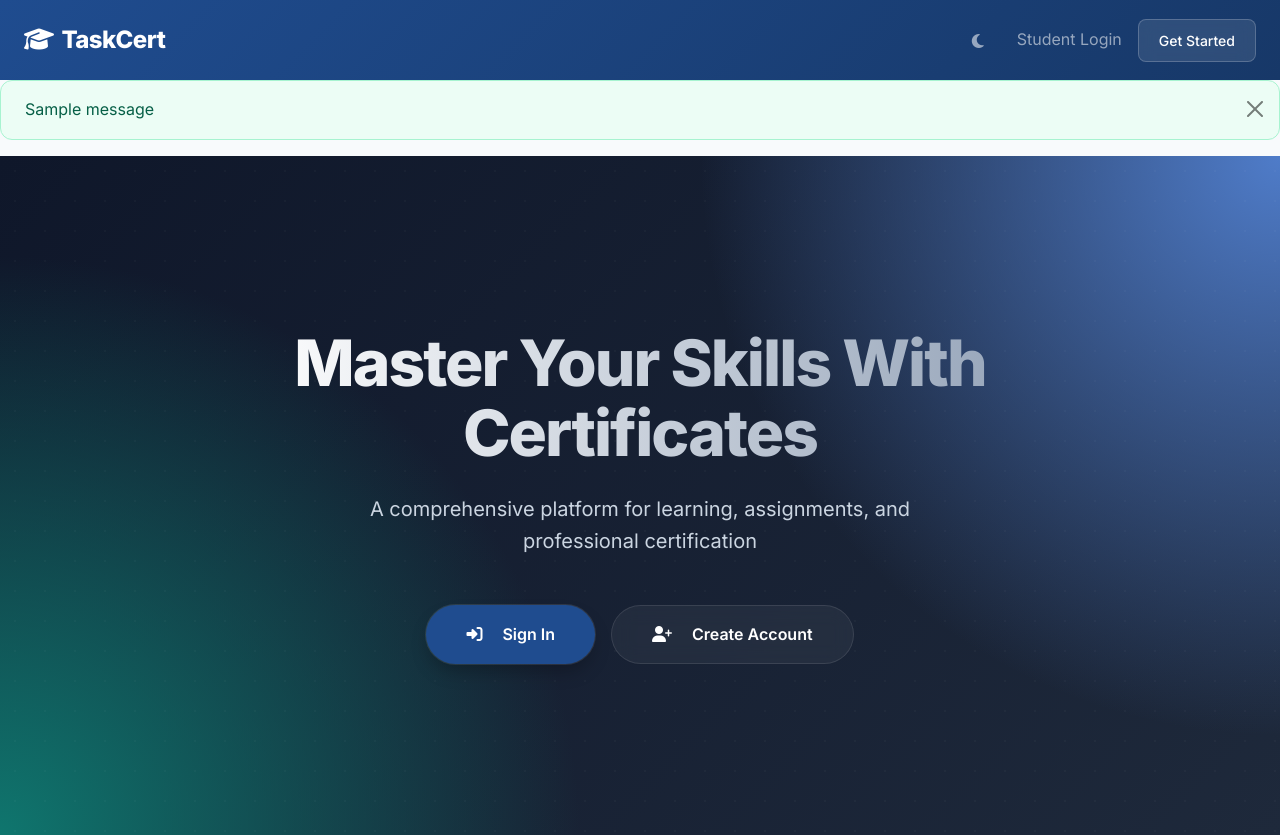
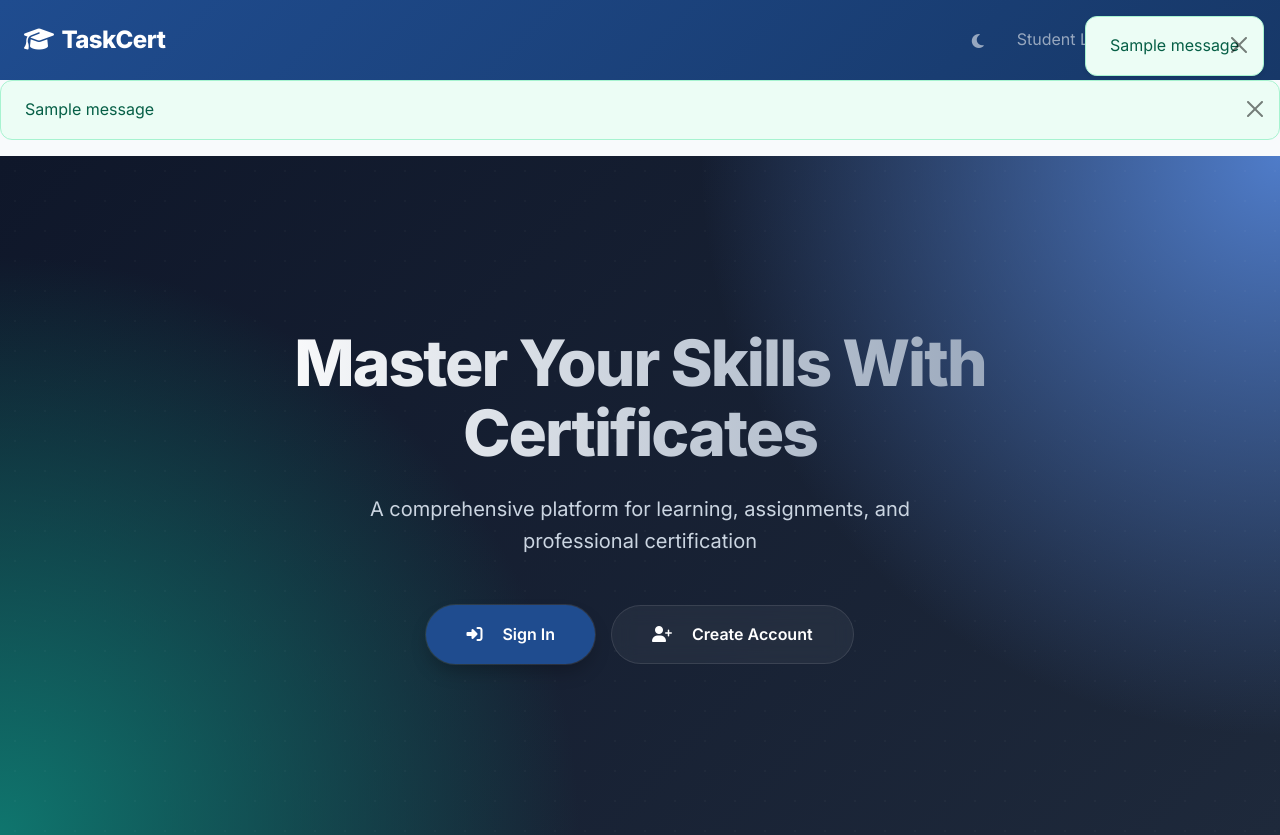
Before and after one commit to satish179/TaskCert, a Django app: page / in a window 1280 px wide. Shown: the top 835 px of the page. Run offline with Django 5.2, Linux system fonts and the light colour scheme; tables that the repository leaves empty hold one stand-in row (values such as "Sample post"); one stand-in notice (Sample message) is shown.

Commit message:
Fix: Add Flash Messages to base.html to visualize upload events

```diff
--- a/templates/base.html
+++ b/templates/base.html
@@ -213,6 +213,19 @@
             icon.className = theme === 'dark' ? 'fas fa-sun' : 'fas fa-moon';
         }
     </script>
+
+    <!-- Flash Messages (Added for Errors/Success) -->
+    {% if messages %}
+    <div class="position-fixed top-0 end-0 p-3" style="z-index: 1080">
+        {% for message in messages %}
+        <div class="alert alert-{{ message.tags|default:'info' }} alert-dismissible fade show shadow-sm" role="alert">
+            {{ message }}
+            <button type="button" class="btn-close" data-bs-dismiss="alert" aria-label="Close"></button>
+        </div>
+        {% endfor %}
+    </div>
+    {% endif %}
+
     {% block extra_js %}{% endblock %}
 </body>
 
```
